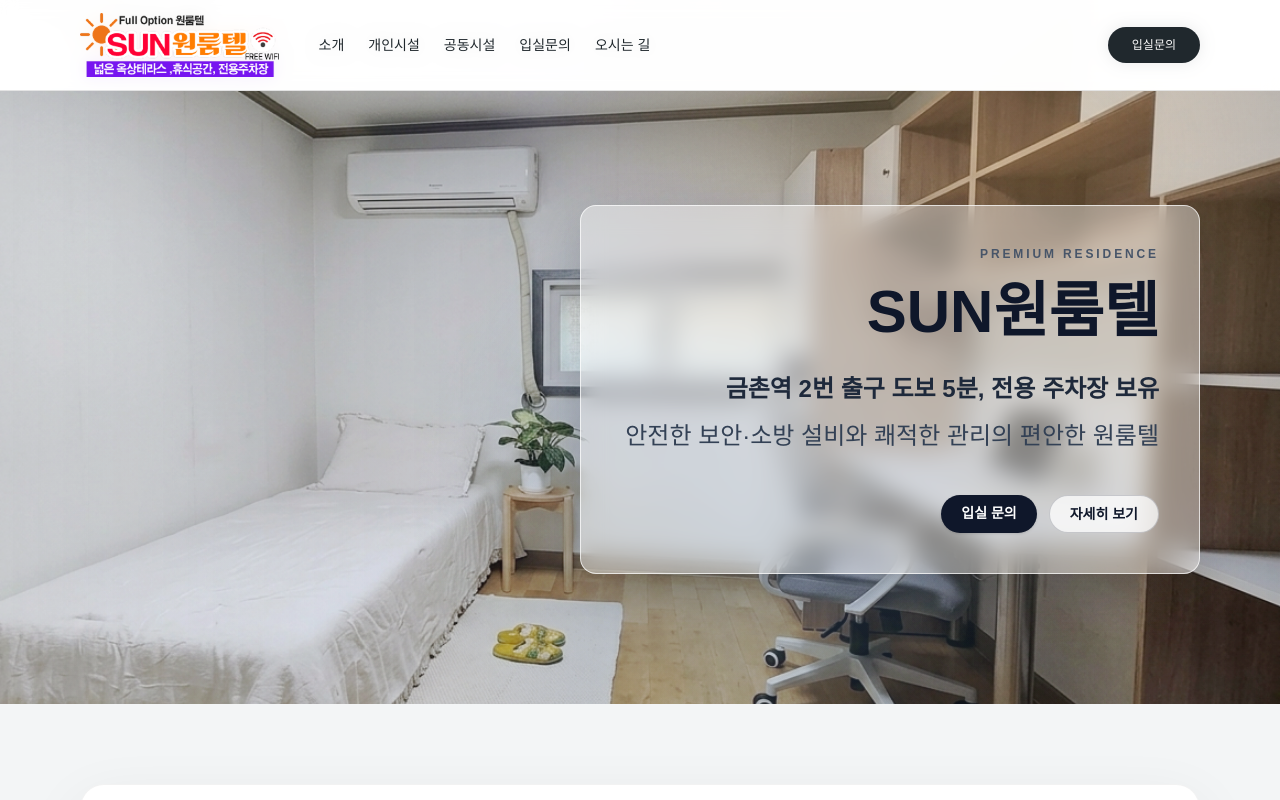
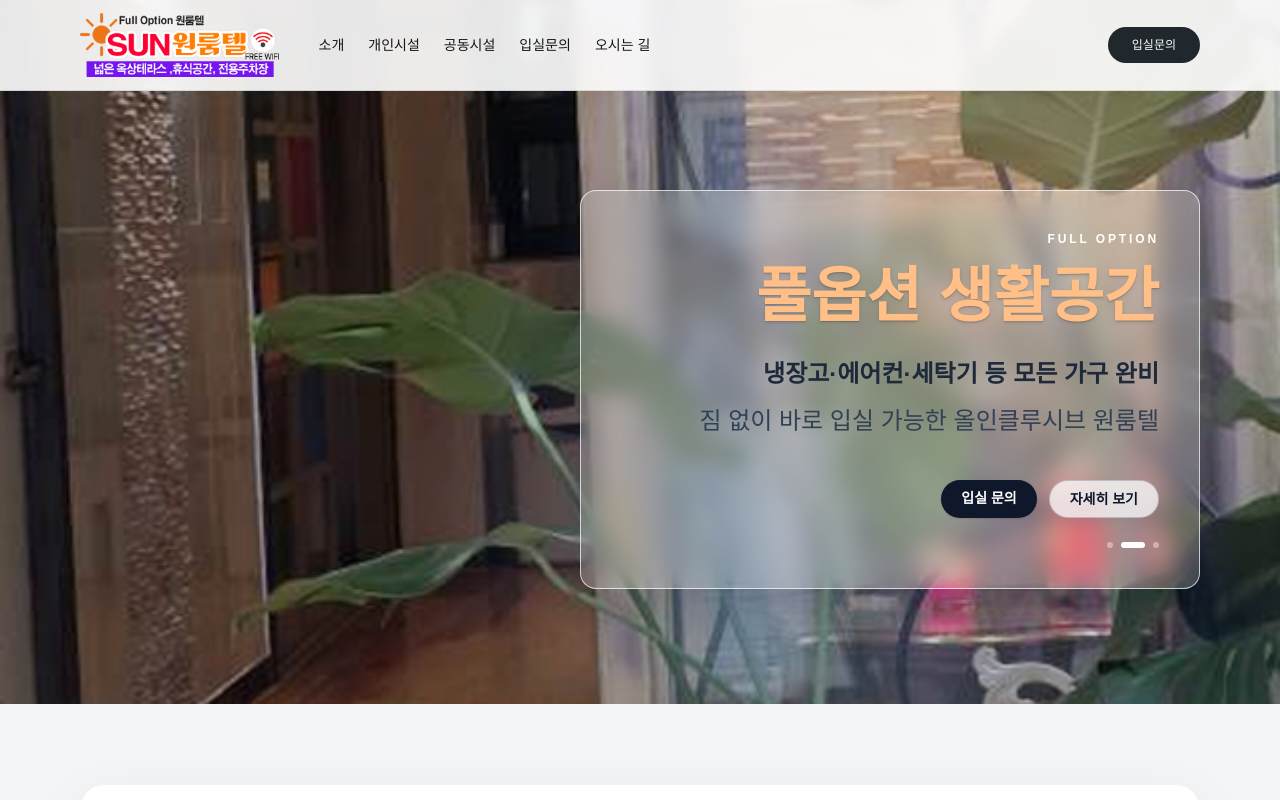
Before and after one commit to globalmig/sunoneroom, a Next.js app: page / in a window 1280 px wide. Shown: the top 800 px of the page. Built offline with nearby package versions, Linux system fonts and the light colour scheme.

Commit message:
feat: 메인화면 슬라이드 변경

```diff
--- a/app/page.tsx
+++ b/app/page.tsx
@@ -1,16 +1,34 @@
 "use client";
 
-import { useMemo, useState } from "react";
+import { useEffect, useMemo, useState } from "react";
 import Image from "next/image";
 import Link from "next/link";
 import Header from "@/components/layout/Header";
 import { ROOM_TYPES, type RoomTypeKey } from "@/lib/rooms";
 
-const HERO_TEXT = {
+const HERO_SLIDES = [
+  {
+    image: "/images/room/main.png",
+    tag: "PREMIUM RESIDENCE",
     title: "SUN원룸텔",
     desc1: "금촌역 2번 출구 도보 5분, 전용 주차장 보유",
     desc2: "안전한 보안·소방 설비와 쾌적한 관리의 편안한 원룸텔",
-};
+  },
+  {
+    image: "/images/room/1.png",
+    tag: "FULL OPTION",
+    title: "풀옵션 생활공간",
+    desc1: "냉장고·에어컨·세탁기 등 모든 가구 완비",
+    desc2: "짐 없이 바로 입실 가능한 올인클루시브 원룸텔",
+  },
+  {
+    image: "/images/room/2.png",
+    tag: "COMFORT & SECURITY",
+    title: "쾌적한 보안 시설",
+    desc1: "옥상 테라스, 공용 휴식 공간, 무료 인터넷 제공",
+    desc2: "24시간 CCTV와 소방 설비로 안심하는 생활 환경",
+  },
+];
 
 const INTRO_IMAGES = ["/images/room/1.png", "/images/room/2.png"];
 
@@ -32,44 +50,88 @@ const INTRO_IMAGES = ["/images/room/1.png", "/images/room/2.png"];
 //   },
 // ];
 
+const PHONE = "031-948-2133";
+
 export default function Home() {
   const [activeRoom, setActiveRoom] = useState<RoomTypeKey>("A");
+  const [copied, setCopied] = useState(false);
+  const [currentSlide, setCurrentSlide] = useState(0);
+
+  useEffect(() => {
+    const timer = setInterval(() => {
+      setCurrentSlide((prev) => (prev + 1) % HERO_SLIDES.length);
+    }, 5000);
+    return () => clearInterval(timer);
+  }, []);
+
+  const handlePhoneClick = (e: React.MouseEvent<HTMLAnchorElement>) => {
+    // 터치 미지원 = 데스크탑: 클립보드 복사
+    if (window.matchMedia("(hover: hover)").matches) {
+      e.preventDefault();
+      navigator.clipboard.writeText(PHONE).then(() => {
+        setCopied(true);
+        setTimeout(() => setCopied(false), 2000);
+      });
+    }
+  };
 
   const selectedRoom = useMemo(() => ROOM_TYPES.find((room) => room.key === activeRoom) ?? ROOM_TYPES[0], [activeRoom]);
 
   return (
     <div className="min-h-screen bg-[#f3f5f6] text-[#20282d]">
-      <Header />
+      {copied && <div className="fixed bottom-6 left-1/2 z-50 -translate-x-1/2 rounded-full bg-[#20282d] px-5 py-2 text-sm text-white shadow-lg">전화번호가 복사되었습니다</div>}
 
       <main className="pb-16">
         <section className="relative flex min-h-[88vh] items-center justify-center md:justify-end px-4 pt-16 sm:px-6 lg:px-0 lg:pt-[74px]">
+          {/* 슬라이드 배경 이미지 */}
+          {HERO_SLIDES.map((slide, idx) => (
             <div
-            className="anim-fade-in absolute inset-0"
+              key={slide.image}
+              className="absolute inset-0 transition-opacity duration-1000"
               style={{
-              backgroundImage: "url('/images/room/main.png')",
+                backgroundImage: `url('${slide.image}')`,
                 backgroundSize: "cover",
                 backgroundPosition: "center",
-              animationDelay: "120ms",
+                opacity: idx === currentSlide ? 1 : 0,
               }}
             />
+          ))}
           <div className="absolute inset-0 bg-gradient-to-r from-[#0f172a]/0 via-[#0f172a]/10 to-[#0f172a]/12" />
           <div className="absolute inset-0 bg-[radial-gradient(circle_at_82%_22%,rgba(255,205,138,0.32),transparent_42%),radial-gradient(circle_at_62%_74%,rgba(147,197,253,0.24),transparent_40%)]" />
           <div className="relative z-10 mx-auto w-full max-w-[1120px]">
             <div
-              className="anim-fade-up ml-auto max-w-[620px] rounded-2xl border border-white/70 bg-white/40 p-6 text-center md:text-right text-[#1e293b] shadow-[0_18px_50px_rgba(15,23,42,0.22)] backdrop-blur-md sm:p-8 lg:p-10 "
-              style={{ animationDelay: "220ms" }}
+              className="ml-auto max-w-[620px] rounded-2xl border border-white/70 bg-white/20 p-6 text-center md:text-right text-[#1e293b] shadow-[0_18px_50px_rgba(15,23,42,0.22)] backdrop-blur-md sm:p-8 lg:p-10"
             >
-              <p className="text-xs font-semibold tracking-[0.24em] text-[#475569]">PREMIUM RESIDENCE</p>
-              <h1 className="mt-3 text-4xl font-extrabold leading-tight text-[#0f172a] sm:text-5xl lg:text-6xl">{HERO_TEXT.title}</h1>
-              <p className="mt-5 text-base font-semibold leading-relaxed text-[#1e293b] sm:text-lg lg:text-2xl">{HERO_TEXT.desc1}</p>
-              <p className="mt-2 text-base font-medium leading-relaxed text-[#334155] sm:text-lg lg:text-2xl">{HERO_TEXT.desc2}</p>
+              <p key={`tag-${currentSlide}`} className="anim-fade-up text-xs font-semibold tracking-[0.24em] text-[#ffff]">
+                {HERO_SLIDES[currentSlide].tag}
+              </p>
+              <h1 key={`title-${currentSlide}`} className="anim-fade-up mt-3 text-4xl font-bold leading-tight text-[#ffbf86] sm:text-5xl lg:text-6xl text-shadow-md" style={{ animationDelay: "60ms" }}>
+                {HERO_SLIDES[currentSlide].title}
+              </h1>
+              <p key={`desc1-${currentSlide}`} className="anim-fade-up mt-5 text-base font-semibold leading-relaxed text-[#1e293b] sm:text-lg lg:text-2xl" style={{ animationDelay: "120ms" }}>
+                {HERO_SLIDES[currentSlide].desc1}
+              </p>
+              <p key={`desc2-${currentSlide}`} className="anim-fade-up mt-2 text-base font-medium leading-relaxed text-[#334155] sm:text-lg lg:text-2xl" style={{ animationDelay: "180ms" }}>
+                {HERO_SLIDES[currentSlide].desc2}
+              </p>
               <div className="mt-10 flex flex-col md:flex-row justify-center md:justify-end gap-3">
-                <Link href="/inquiry" className="rounded-full bg-[#0f172a] px-5 py-2 text-sm font-bold text-white shadow-sm">
+                <a href={`tel:${PHONE}`} onClick={handlePhoneClick} className="rounded-full bg-[#0f172a] px-5 py-2 text-sm font-bold text-white shadow-sm">
                   입실 문의
-                </Link>
+                </a>
                 <Link href="/about" className="rounded-full border border-[#0f172a]/20 bg-white/75 px-5 py-2 text-sm font-bold text-[#0f172a]">
                   자세히 보기
                 </Link>
+              </div>
+              {/* 슬라이드 인디케이터 */}
+              <div className="mt-6 flex justify-center md:justify-end gap-2">
+                {HERO_SLIDES.map((_, idx) => (
+                  <button
+                    key={idx}
+                    type="button"
+                    onClick={() => setCurrentSlide(idx)}
+                    className={`h-1.5 rounded-full transition-all duration-300 ${idx === currentSlide ? "w-6 bg-white" : "w-1.5 bg-white/40"}`}
+                  />
+                ))}
               </div>
             </div>
           </div>
@@ -90,7 +152,11 @@ export default function Home() {
 
             <div className="order-1 text-center md:order-2 md:text-right lg:max-w-[430px]">
               <p className="text-sm font-medium text-[#6a6a6a]">Welcome to</p>
-              <h2 className="mt-1 text-5xl font-extrabold tracking-tight">SUN원룸텔</h2>
+              <div className="flex w-full text-center md:text-right">
+                <h2 className="mt-1 text-5xl font-extrabold tracking-tight text-[#F00949]">SUN</h2>
+                <h2 className="mt-1 text-5xl font-extrabold tracking-tight text-[#EC7D1E]">원룸텔</h2>
+              </div>
+
               <p className="mt-4 text-sm leading-7 text-[#525252]">
                 넓은 옥상테라스, 휴식공간, 전용주차장, 무료 인터넷
                 <br />
@@ -143,9 +209,9 @@ export default function Home() {
               <h4 className="text-2xl font-extrabold">{selectedRoom.title}</h4>
               <p className="mt-2 text-sm text-[#555]">{selectedRoom.price}</p>
               <div className="mt-5 flex items-center justify-center gap-3">
-                <Link href="/inquiry" className="rounded-full bg-[#20282d] px-6 py-2 text-xs font-semibold text-white">
+                <a href={`tel:${PHONE}`} onClick={handlePhoneClick} className="rounded-full bg-[#20282d] px-6 py-2 text-xs font-semibold text-white">
                   입실 문의
-                </Link>
+                </a>
                 <Link href={`/rooms/${selectedRoom.slug}`} className="rounded-full border border-[#20282d] px-6 py-2 text-xs font-semibold">
                   상세 보기
                 </Link>
```
Lines whose indentation alone changed are shown as unchanged.
